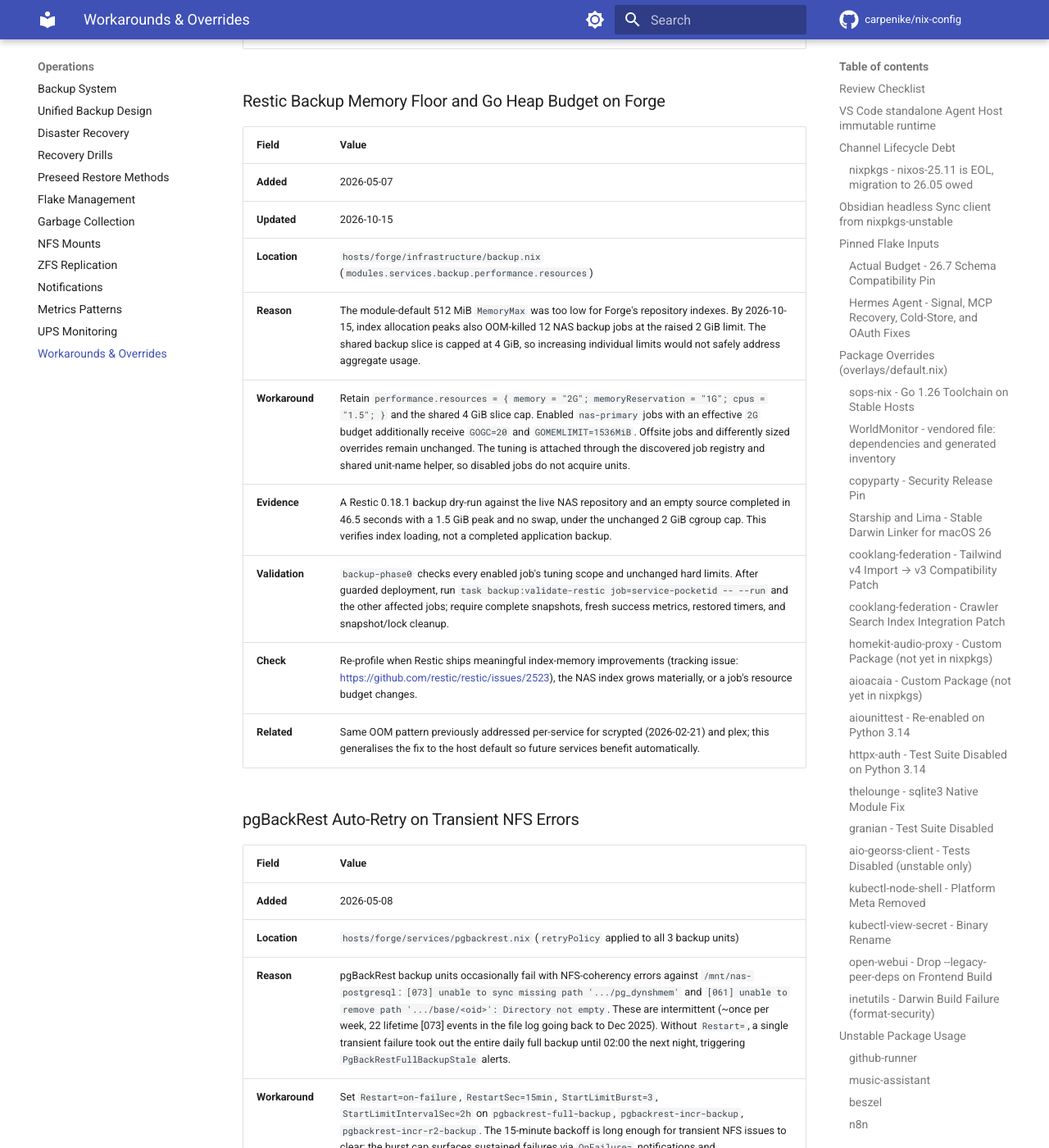
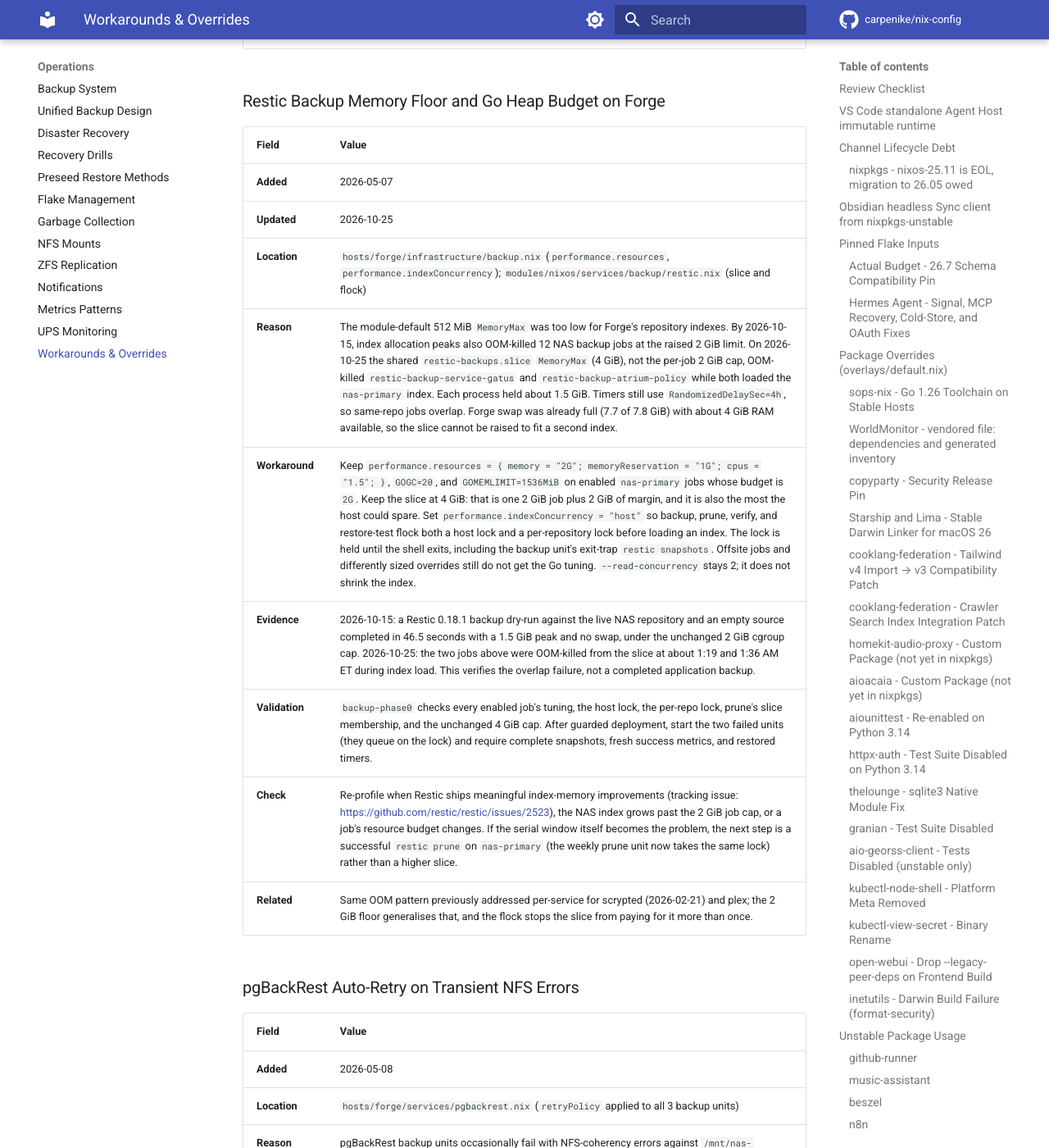
Before and after one commit to carpenike/nix-config, an MkDocs documentation site: the page built from docs/workarounds.md, in a window 1280 px wide and 1400 px high, scrolled down 25325 px. Shown: the whole window at 82% size. Built offline with MkDocs 1.6.1 and Material for MkDocs 9.7.7, drawn with Linux system fonts in a browser that asks for light colours; comment, search, counter and statistics services are not loaded.

Commit message:
fix(backup): serialize restic index loads on Forge (#1410)
Nightly nas-primary jobs overlap while each holds about 1.5GiB of index,
and the shared 4G slice OOM-kills them. Keep that ceiling and flock backup,
prune, verify, and restore so only one index load runs on the host.

Co-authored-by: Cursor Agent <cursoragent@cursor.com>

```diff
--- a/docs/workarounds.md
+++ b/docs/workarounds.md
@@ -497,14 +497,14 @@ Services using `pkgs.unstable.*` instead of stable packages:
 | Field | Value |
 |-------|-------|
 | **Added** | 2026-05-07 |
-| **Updated** | 2026-10-15 |
-| **Location** | `hosts/forge/infrastructure/backup.nix` (`modules.services.backup.performance.resources`) |
-| **Reason** | The module-default 512 MiB `MemoryMax` was too low for Forge's repository indexes. By 2026-10-15, index allocation peaks also OOM-killed 12 NAS backup jobs at the raised 2 GiB limit. The shared backup slice is capped at 4 GiB, so increasing individual limits would not safely address aggregate usage. |
-| **Workaround** | Retain `performance.resources = { memory = "2G"; memoryReservation = "1G"; cpus = "1.5"; }` and the shared 4 GiB slice cap. Enabled `nas-primary` jobs with an effective `2G` budget additionally receive `GOGC=20` and `GOMEMLIMIT=1536MiB`. Offsite jobs and differently sized overrides remain unchanged. The tuning is attached through the discovered job registry and shared unit-name helper, so disabled jobs do not acquire units. |
-| **Evidence** | A Restic 0.18.1 backup dry-run against the live NAS repository and an empty source completed in 46.5 seconds with a 1.5 GiB peak and no swap, under the unchanged 2 GiB cgroup cap. This verifies index loading, not a completed application backup. |
-| **Validation** | `backup-phase0` checks every enabled job's tuning scope and unchanged hard limits. After guarded deployment, run `task backup:validate-restic job=service-pocketid -- --run` and the other affected jobs; require complete snapshots, fresh success metrics, restored timers, and snapshot/lock cleanup. |
-| **Check** | Re-profile when Restic ships meaningful index-memory improvements (tracking issue: <https://github.com/restic/restic/issues/2523>), the NAS index grows materially, or a job's resource budget changes. |
-| **Related** | Same OOM pattern previously addressed per-service for scrypted (2026-02-21) and plex; this generalises the fix to the host default so future services benefit automatically. |
+| **Updated** | 2026-10-25 |
+| **Location** | `hosts/forge/infrastructure/backup.nix` (`performance.resources`, `performance.indexConcurrency`); `modules/nixos/services/backup/restic.nix` (slice and flock) |
+| **Reason** | The module-default 512 MiB `MemoryMax` was too low for Forge's repository indexes. By 2026-10-15, index allocation peaks also OOM-killed 12 NAS backup jobs at the raised 2 GiB limit. On 2026-10-25 the shared `restic-backups.slice` `MemoryMax` (4 GiB), not the per-job 2 GiB cap, OOM-killed `restic-backup-service-gatus` and `restic-backup-atrium-policy` while both loaded the `nas-primary` index. Each process held about 1.5 GiB. Timers still use `RandomizedDelaySec=4h`, so same-repo jobs overlap. Forge swap was already full (7.7 of 7.8 GiB) with about 4 GiB RAM available, so the slice cannot be raised to fit a second index. |
+| **Workaround** | Keep `performance.resources = { memory = "2G"; memoryReservation = "1G"; cpus = "1.5"; }`, `GOGC=20`, and `GOMEMLIMIT=1536MiB` on enabled `nas-primary` jobs whose budget is `2G`. Keep the slice at 4 GiB: that is one 2 GiB job plus 2 GiB of margin, and it is also the most the host could spare. Set `performance.indexConcurrency = "host"` so backup, prune, verify, and restore-test flock both a host lock and a per-repository lock before loading an index. The lock is held until the shell exits, including the backup unit's exit-trap `restic snapshots`. Offsite jobs and differently sized overrides still do not get the Go tuning. `--read-concurrency` stays 2; it does not shrink the index. |
+| **Evidence** | 2026-10-15: a Restic 0.18.1 backup dry-run against the live NAS repository and an empty source completed in 46.5 seconds with a 1.5 GiB peak and no swap, under the unchanged 2 GiB cgroup cap. 2026-10-25: the two jobs above were OOM-killed from the slice at about 1:19 and 1:36 AM ET during index load. This verifies the overlap failure, not a completed application backup. |
+| **Validation** | `backup-phase0` checks every enabled job's tuning, the host lock, the per-repo lock, prune's slice membership, and the unchanged 4 GiB cap. After guarded deployment, start the two failed units (they queue on the lock) and require complete snapshots, fresh success metrics, and restored timers. |
+| **Check** | Re-profile when Restic ships meaningful index-memory improvements (tracking issue: <https://github.com/restic/restic/issues/2523>), the NAS index grows past the 2 GiB job cap, or a job's resource budget changes. If the serial window itself becomes the problem, the next step is a successful `restic prune` on `nas-primary` (the weekly prune unit now takes the same lock) rather than a higher slice. |
+| **Related** | Same OOM pattern previously addressed per-service for scrypted (2026-02-21) and plex; the 2 GiB floor generalises that, and the flock stops the slice from paying for it more than once. |
 
 ### pgBackRest Auto-Retry on Transient NFS Errors
 
```
Also changed, not shown: 5 other files.
